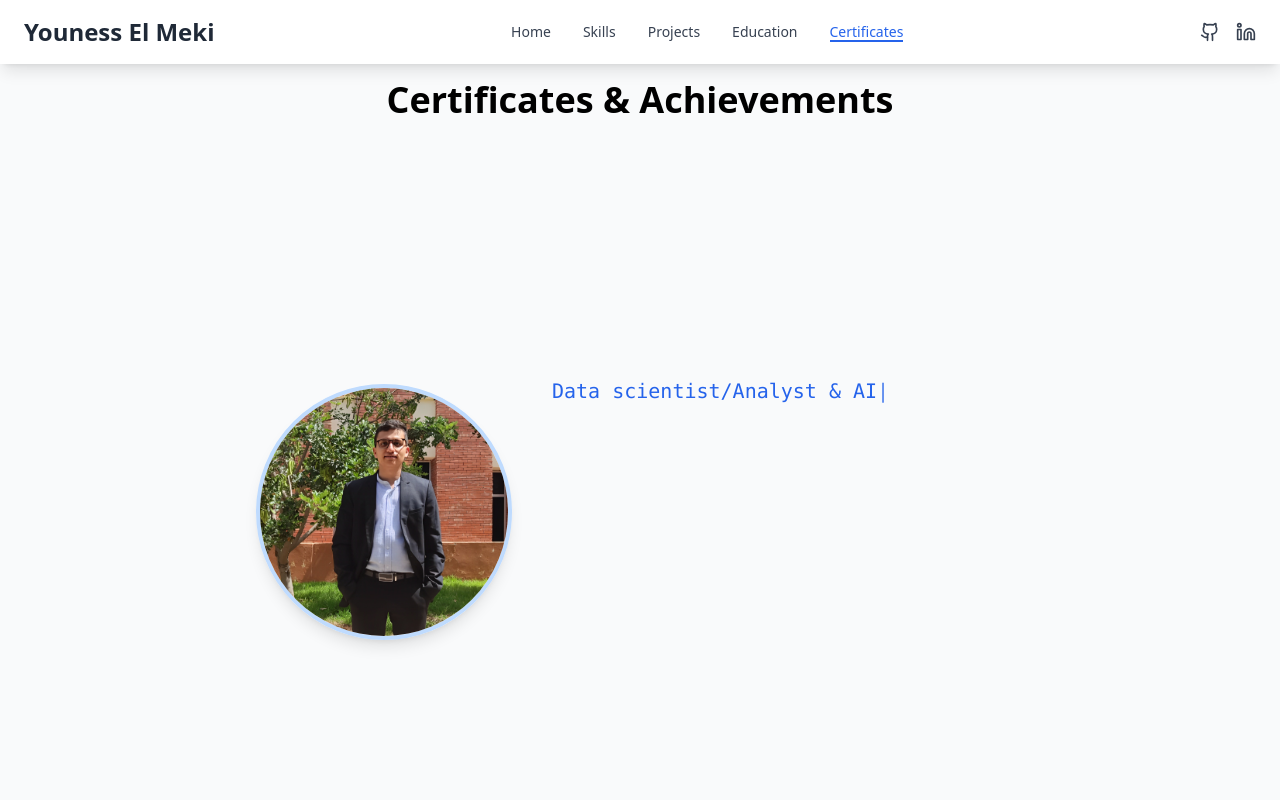
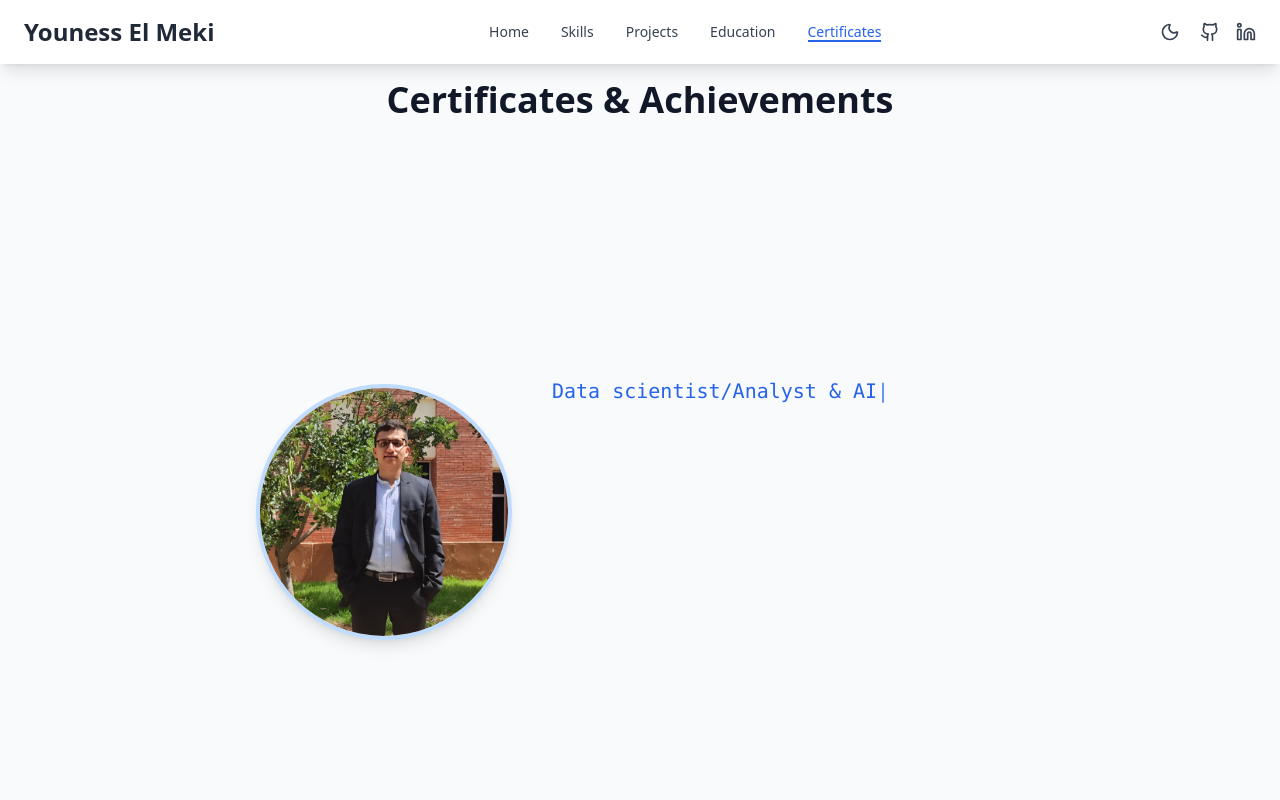
Before and after one commit to Youness331/Portfolio, a React (Create React App) app: page / in a window 1280 px wide. Shown: the top 800 px of the page. Built offline with nearby package versions, Linux system fonts and the light colour scheme.

Commit message:
add dark mode

```diff
--- a/src/App.js
+++ b/src/App.js
@@ -1,5 +1,5 @@
 import React, { useState, useEffect, useRef } from "react";
-import { Github, Linkedin, ExternalLink, Mail } from "lucide-react";
+import { Github, Linkedin, ExternalLink, Mail, Moon, Sun } from "lucide-react";
 
 import skillsData from "./scripts/skills";
 import projectsData from "./scripts/projects";
@@ -18,6 +18,7 @@ export default function App() {
   const typewriterText = "Data scientist/Analyst & AI enthusiast"; // Updated text
   const typeIndex = useRef(0);
   const [navPop, setNavPop] = useState(false);
+  const [darkMode, setDarkMode] = useState(false);
 
   useEffect(() => {
     // Initial page load animations
@@ -88,6 +89,29 @@ export default function App() {
     return () => clearTimeout(timer);
   }, [activeSection]);
 
+  // Load dark mode preference from localStorage on initial load
+  useEffect(() => {
+    const savedDarkMode = localStorage.getItem('darkMode') === 'true';
+    setDarkMode(savedDarkMode);
+    if (savedDarkMode) {
+      document.documentElement.classList.add('dark');
+    } else {
+      document.documentElement.classList.remove('dark');
+    }
+  }, []);
+
+  const toggleDarkMode = () => {
+    const newDarkMode = !darkMode;
+    setDarkMode(newDarkMode);
+    localStorage.setItem('darkMode', newDarkMode);
+
+    if (newDarkMode) {
+      document.documentElement.classList.add('dark');
+    } else {
+      document.documentElement.classList.remove('dark');
+    }
+  };
+
   const handleNavClick = (sectionId) => {
     setIsAnimating(true);
     setActiveSection(sectionId);
@@ -120,9 +144,9 @@ export default function App() {
     return titles[section];
   };
   return (
-    <div className="min-h-screen bg-gray-50">
+    <div className={`min-h-screen ${darkMode ? 'bg-gray-900 text-white' : 'bg-gray-50 text-gray-900'} transition-colors duration-300`}>
       {/* Fixed Top Navigation */}
-      <nav className="fixed top-0 left-0 right-0 bg-white shadow-lg z-50">
+      <nav className={`fixed top-0 left-0 right-0 ${darkMode ? 'bg-gray-800 text-white' : 'bg-white text-gray-900'} shadow-lg z-50 transition-colors duration-300`}>
         <div className="max-w-7xl mx-auto px-6 py-4">
           <div className={`flex items-center justify-between transition-all duration-1000 ${navPop ? 'scale-105 opacity-100' : 'scale-100 opacity-100'}`}>
             <div className="text-2xl font-bold text-gray-800">
@@ -154,6 +178,13 @@ export default function App() {
             </div>
 
             <div className="flex items-center space-x-4">
+              <button
+                onClick={toggleDarkMode}
+                className="text-gray-700 hover:text-purple-600 transition-colors duration-200 p-1 rounded-full hover:bg-gray-100"
+                aria-label="Toggle dark mode"
+              >
+                {darkMode ? <Sun size={20} /> : <Moon size={20} />}
+              </button>
               <a
                 href="https://github.com/Youness331"
                 target="_blank"
@@ -236,7 +267,7 @@ export default function App() {
               {skillsData.map((skill, index) => (
                 <div
                   key={index}
-                  className={`bg-white p-6 rounded-lg shadow-md hover:shadow-xl transition-all duration-500 transform hover:scale-105 hover:-translate-y-2 ${
+                  className={`${darkMode ? 'bg-gray-800 text-gray-200' : 'bg-white'} p-6 rounded-lg shadow-md hover:shadow-xl transition-all duration-500 transform hover:scale-105 hover:-translate-y-2 ${
                     (visibleSkills.includes(index) || activeSection === 'skills') && !isAnimating
                       ? 'opacity-100 translate-y-0'
                       : 'opacity-0 translate-y-10'
@@ -253,7 +284,7 @@ export default function App() {
                     </span>
                     <h3 className="text-xl font-semibold">{skill.title}</h3>
                   </div>
-                  <p className="text-gray-600 mb-4">{skill.description}</p>
+                  <p className={`${darkMode ? 'text-gray-300' : 'text-gray-600'} mb-4`}>{skill.description}</p>
                   <div className="flex flex-wrap gap-2">
                     {skill.technologies.map((tech, techIndex) => (
                       <span
```
Also changed, not shown: 1 other file (tests, documents, lock files or other folders).
